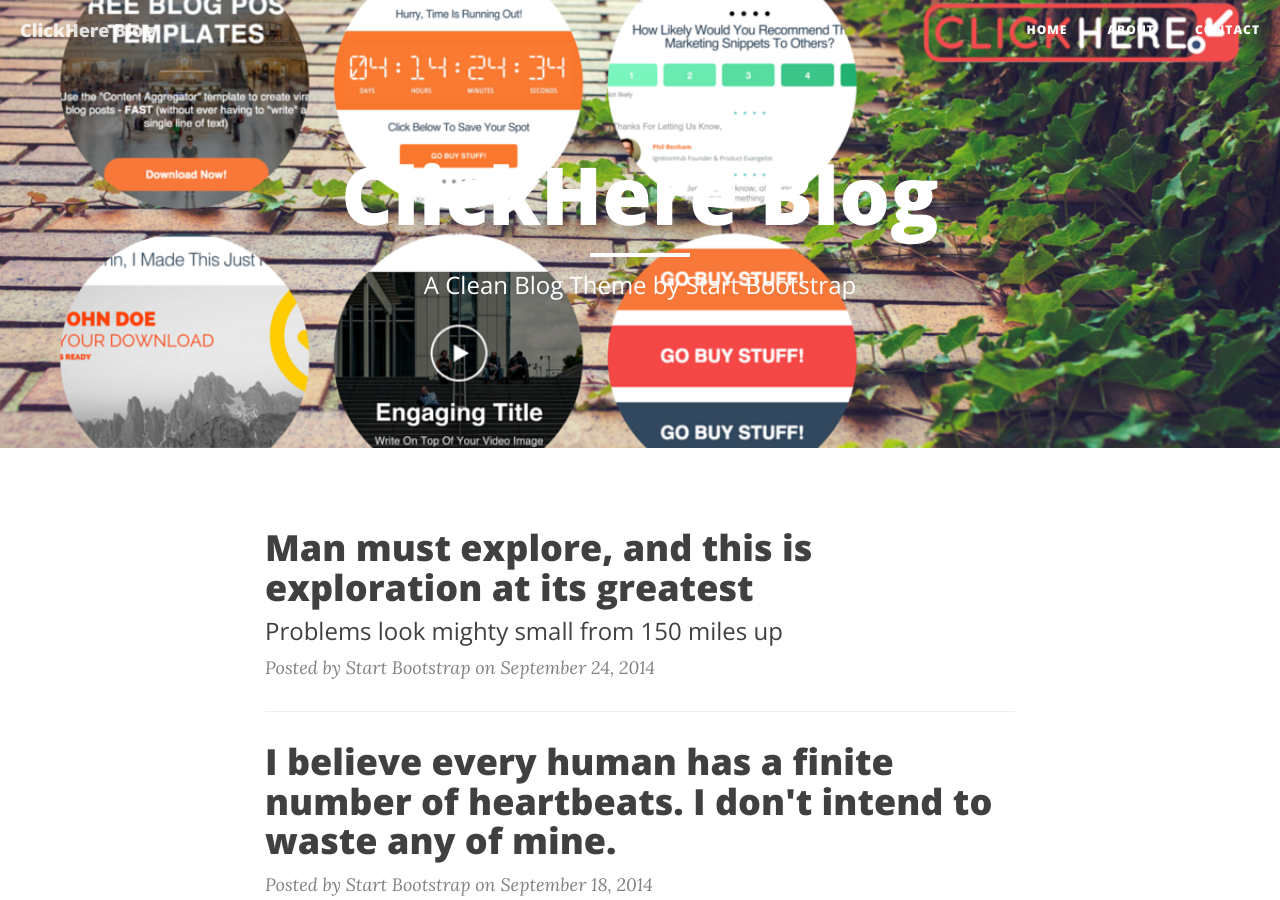
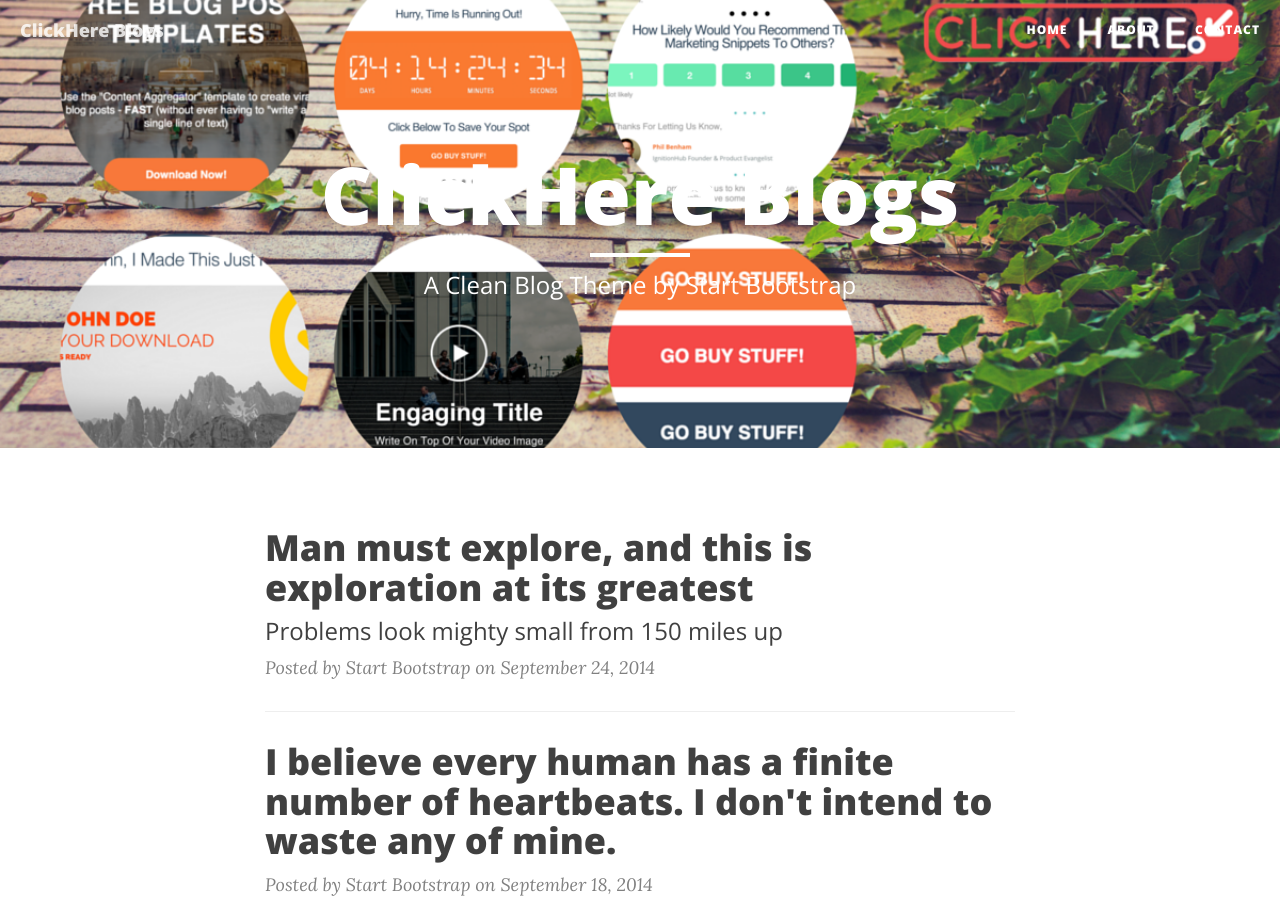
Before and after one commit to clickhereio/clickhereio.github.io, a Jekyll site: the page built from index.html, in a window 1280 px wide and 900 px high. Built offline with Jekyll 4.4.1, drawn with Linux system fonts in a browser that asks for light colours; nearby versions of some CDN libraries; the list of posts is cut into pages by our own code; some of the changed text lies outside the part shown.

Commit message:
Regenerated website

```diff
--- a/_config.yml
+++ b/_config.yml
@@ -1,5 +1,5 @@
 # Site settings
-title: ClickHere Blog
+title: ClickHere Blogs
 header-img: img/clickhere.png
 email: hello@clickhere.io
 description: "Blog dedicated to tips and tricks for higher converting emails"
```
